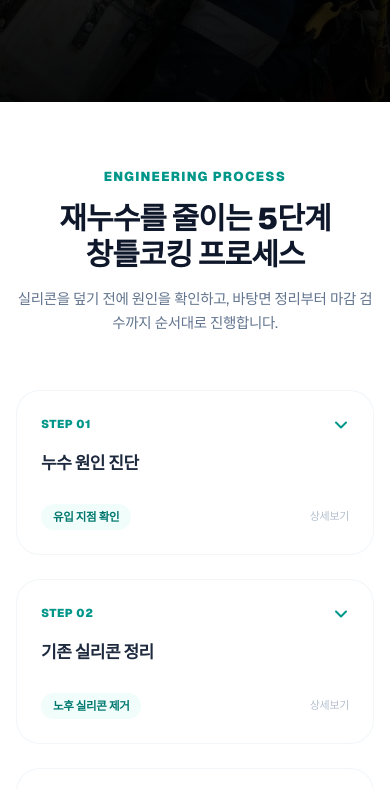
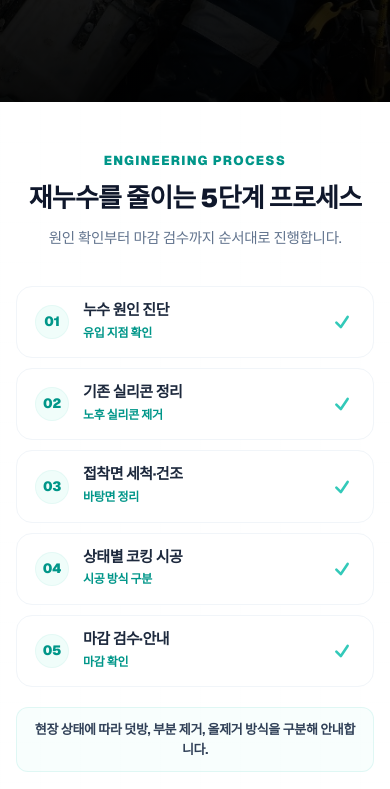
Before and after one commit to wogus5695-ctrl/Ngyeonggi-rope-01, a Next.js app: page / in a window 390 px wide. Shown: the part 2940-3729 px from the top of the page. Built offline with nearby package versions, Linux system fonts and the light colour scheme.

Commit message:
style: rebuild LocalProcess section with a compact timeline row layout for mobile

```diff
--- a/src/components/sections/LocalProcess.tsx
+++ b/src/components/sections/LocalProcess.tsx
@@ -13,8 +13,6 @@ interface LocalProcessProps {
 }
 
 export default function LocalProcess({ title, process }: LocalProcessProps) {
-  const [expandedIndex, setExpandedIndex] = useState<number | null>(null);
-
   // Hardcoded highly readable steps as requested by the user
   const steps = [
     {
@@ -26,7 +24,7 @@ export default function LocalProcess({ title, process }: LocalProcessProps) {
     {
       step: "STEP 02",
       title: "기존 실리콘 정리",
-      description: "들뜬 실리콘과 오염물을 제거해 새 실리콘이 붙을 수 있는 바탕을 만듭니다.",
+      description: "들뜬 실리콘 and 오염물을 제거해 새 실리콘이 붙을 수 있는 바탕을 만듭니다.",
       point: "노후 실리콘 제거"
     },
     {
@@ -50,65 +48,96 @@ export default function LocalProcess({ title, process }: LocalProcessProps) {
   ];
 
   return (
-    <section className="py-16 bg-white relative overflow-hidden">
+    <section className="py-12 md:py-16 bg-white relative overflow-hidden">
       {/* Background Grid Accent */}
       <div className="absolute inset-0 z-0 bg-[linear-gradient(to_right,#0d948801_1px,transparent_1px),linear-gradient(to_bottom,#0d948801_1px,transparent_1px)] bg-[size:40px_40px] pointer-events-none"></div>
 
       <div className="max-w-[1200px] mx-auto px-4 sm:px-6 lg:px-8 relative z-10">
 
         {/* Section Header */}
-        <div className="max-w-3xl mx-auto text-center mb-14 space-y-3.5">
+        <div className="max-w-3xl mx-auto text-center mb-9 md:mb-14 space-y-3">
           <div className="text-teal-600 text-[13px] font-black tracking-widest uppercase">
             ENGINEERING PROCESS
           </div>
-          <h2 className="text-3xl sm:text-[38px] font-black text-slate-900 tracking-tight leading-[1.2]">
+          {/* PC Title */}
+          <h2 className="hidden md:block text-3xl sm:text-[38px] font-black text-slate-900 tracking-tight leading-[1.2]">
             재누수를 줄이는 5단계 창틀코킹 프로세스
           </h2>
-          <p className="text-[14.5px] sm:text-[15.5px] text-slate-500 max-w-[640px] mx-auto leading-relaxed">
+          {/* MO Title */}
+          <h2 className="block md:hidden text-[26px] sm:text-[28px] font-black text-slate-900 tracking-tight leading-[1.2]">
+            재누수를 줄이는 5단계 프로세스
+          </h2>
+
+          {/* PC Sub-desc */}
+          <p className="hidden md:block text-[14.5px] sm:text-[15.5px] text-slate-500 max-w-[640px] mx-auto leading-relaxed">
             실리콘을 덮기 전에 원인을 확인하고, 바탕면 정리부터 마감 검수까지 순서대로 진행합니다.
+          </p>
+          {/* MO Sub-desc */}
+          <p className="block md:hidden text-[14.5px] text-slate-500 max-w-[640px] mx-auto leading-relaxed">
+            원인 확인부터 마감 검수까지 순서대로 진행합니다.
           </p>
         </div>
 
-        {/* Unified Grid Layout (Zero HTML duplication for SEO) */}
-        <div className="grid grid-cols-1 md:grid-cols-6 gap-6">
+        {/* 1. Mobile Compact Timeline List (md 미만 노출) */}
+        <div className="block md:hidden space-y-2.5 max-w-md mx-auto">
           {steps.map((step, idx) => (
             <div
               key={idx}
-              onClick={() => {
-                setExpandedIndex(expandedIndex === idx ? null : idx);
-              }}
-              className={`bg-white border border-slate-100/90 rounded-[24px] p-6 sm:p-7.5 shadow-3xs hover:-translate-y-1 hover:shadow-2xs transition-all duration-300 flex flex-col justify-between cursor-pointer md:cursor-default col-span-1 md:col-span-2 ${
+              className="flex items-center justify-between px-4.5 py-3.5 bg-white border border-slate-100 rounded-2xl shadow-3xs"
+              style={{ minHeight: "72px" }}
+            >
+              <div className="flex items-center gap-3.5">
+                {/* Left Step Badge */}
+                <div className="w-[34px] h-[34px] bg-teal-50 text-teal-600 rounded-full flex items-center justify-center font-black text-[13.5px] shrink-0 border border-teal-500/5">
+                  {step.step.replace("STEP ", "")}
+                </div>
+
+                {/* Center Content */}
+                <div className="flex flex-col justify-center">
+                  <h3 className="text-[15px] font-bold text-slate-800 leading-tight">
+                    {step.title}
+                  </h3>
+                  <span className="text-[12px] text-teal-600 font-extrabold mt-1">
+                    {step.point}
+                  </span>
+                </div>
+              </div>
+
+              {/* Right Indicator Check Icon */}
+              <div className="text-teal-500/80 pr-1 shrink-0">
+                <svg className="w-4.5 h-4.5" fill="none" stroke="currentColor" strokeWidth="3.5" viewBox="0 0 24 24">
+                  <path strokeLinecap="round" strokeLinejoin="round" d="M4.5 12.75l6 6 9-13.5" />
+                </svg>
+              </div>
+            </div>
+          ))}
+
+          {/* Mobile Slim Conclusion Note */}
+          <div className="mt-5 py-3 px-4 bg-teal-50/45 border border-teal-500/10 rounded-xl text-center">
+            <p className="text-[13px] font-bold text-slate-700 leading-normal">
+              현장 상태에 따라 덧방, 부분 제거, 올제거 방식을 구분해 안내합니다.
+            </p>
+          </div>
+        </div>
+
+        {/* 2. PC Grid Card Layout (md 이상 노출) */}
+        <div className="hidden md:grid grid-cols-1 md:grid-cols-6 gap-6">
+          {steps.map((step, idx) => (
+            <div
+              key={idx}
+              className={`bg-white border border-slate-100/90 rounded-[24px] p-6 sm:p-7.5 shadow-3xs hover:-translate-y-1 hover:shadow-2xs transition-all duration-300 flex flex-col justify-between col-span-1 md:col-span-2 ${
                 idx === 3 ? "md:col-start-2" : ""
               }`}
             >
               <div className="space-y-4">
-                <div className="flex items-center justify-between">
-                  <div className="text-teal-600 text-[11.5px] font-black tracking-wider uppercase">
-                    {step.step}
-                  </div>
-                  {/* Mobile-only toggle arrow indicator */}
-                  <div className="block md:hidden text-teal-600">
-                    <svg
-                      className={`w-4 h-4 transform transition-transform duration-300 ${
-                        expandedIndex === idx ? "rotate-180" : ""
-                      }`}
-                      fill="none"
-                      stroke="currentColor"
-                      strokeWidth="3"
-                      viewBox="0 0 24 24"
-                    >
-                      <path strokeLinecap="round" strokeLinejoin="round" d="M19.5 8.25l-7.5 7.5-7.5-7.5" />
-                    </svg>
-                  </div>
+                <div className="text-teal-600 text-[11.5px] font-black tracking-wider uppercase">
+                  {step.step}
                 </div>
                 <div className="space-y-2.5">
                   <h3 className="text-[17px] sm:text-[18px] lg:text-[19px] font-bold text-slate-800 tracking-tight">
                     {step.title}
                   </h3>
-                  {/* On desktop, always visible. On mobile, collapsible */}
-                  <div className={`md:block transition-all duration-300 overflow-hidden ${
-                    expandedIndex === idx ? "max-h-40 opacity-100 mt-2" : "max-h-0 md:max-h-none opacity-0 md:opacity-100 pointer-events-none md:pointer-events-auto"
-                  }`}>
+                  <div className="block mt-2">
                     <p className="text-[13.5px] sm:text-[14px] lg:text-[14.5px] text-slate-500 leading-relaxed md:leading-[1.65]">
                       {step.description}
                     </p>
@@ -119,19 +148,13 @@ export default function LocalProcess({ title, process }: LocalProcessProps) {
                 <span className="inline-block py-1 px-3 bg-teal-50 text-teal-700 text-[11.5px] sm:text-[12px] font-bold rounded-full">
                   {step.point}
                 </span>
-                {/* Mobile-only action helper text */}
-                {expandedIndex !== idx && (
-                  <span className="block md:hidden text-[11px] text-slate-400 font-medium animate-pulse">
-                    상세보기
-                  </span>
-                )}
               </div>
             </div>
           ))}
         </div>
 
-        {/* Section Bottom Conclusion Note Box */}
-        <div className="mt-12 p-5 bg-teal-50/40 border border-teal-500/10 rounded-2xl max-w-3xl mx-auto text-center">
+        {/* PC Section Bottom Conclusion Note Box */}
+        <div className="hidden md:block mt-12 p-5 bg-teal-50/40 border border-teal-500/10 rounded-2xl max-w-3xl mx-auto text-center">
           <p className="text-[14px] sm:text-[14.5px] font-bold text-slate-800 leading-relaxed">
             틈새케어는 현장 상태에 따라 필요한 시공 방식을 구분해 재누수 가능성을 줄이는 방향으로 작업합니다.
           </p>
```
